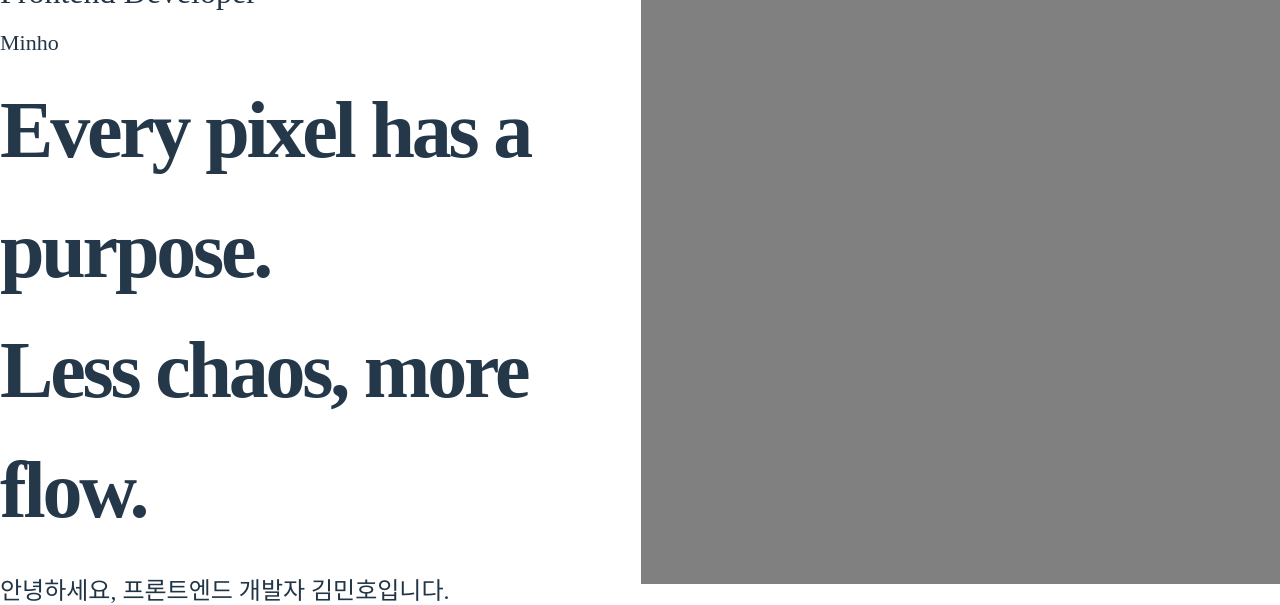
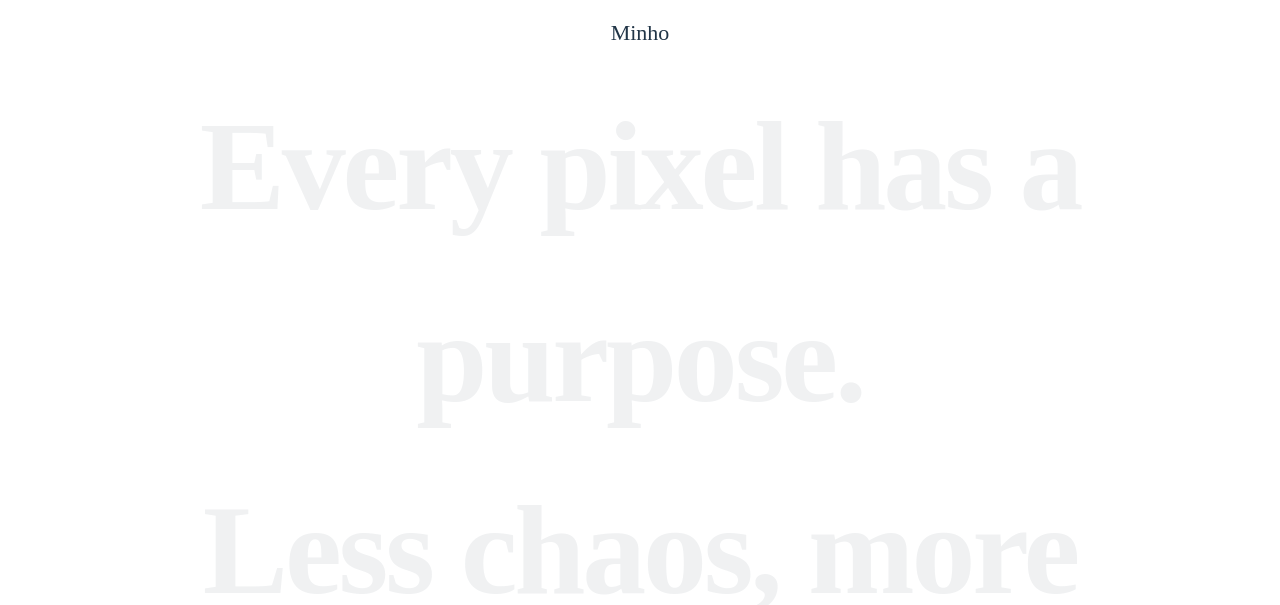
Before and after one commit to miiinhoo/Front-MyPortfolio, a React (Vite) app: page / in a window 1280 px wide. Shown: the part 216-821 px from the top of the page. Built offline with nearby package versions, Linux system fonts and the light colour scheme; no server answers.

Commit message:
del : BasicAside삭제

```diff
--- a/src/layouts/BasicAside.jsx
+++ /dev/null
@@ -1,7 +0,0 @@
-export default function BasicAside(){
-    return(
-        <div className="main-aside">
-            오른쪽 스티키
-        </div>
-    )
-}
--- a/src/layouts/Layout.scss
+++ b/src/layouts/Layout.scss
@@ -41,25 +41,7 @@
     width: 100%;
     position: relative;
   }
-  .main-aside{
-    box-sizing: border-box;
-    padding: 15vh 0 0;
-    position: sticky;
-    top:0;
-    float: right;
-    width: 50%;
-    height: 100vh;
-    background-color: gray;
-    &::after{
-        content: "";
-        display: block;
-        width: 1px;
-        height: 100%;
-        background-color: white;
-        position: absolute;
-        top:0;left: 0;
-    }
-  }
+
   section{
     width: 100%;
     height: 100vh;
@@ -67,8 +49,11 @@
     font-family: var(--MainFont);
     .page-inner{
         box-sizing: border-box;
+        width: 85%;
         height: 100%;
+        text-align: center;
         padding: 15vh 0;
+        margin: 0 auto;
         .text-wrapper{
           display: flex;
           flex-direction: column;
@@ -88,11 +73,11 @@
           60%, 100% { opacity: 0; transform: translateY(-10px); }
         }
         .fade-text{
-          font-size: 5rem;
+          font-size: 8rem;
           font-weight: bold;
           letter-spacing: -0.2rem;
           .fade{
-             animation: fadeCycle 4s ease-in-out forwards;
+             animation: fadeCycle 9s ease-in-out forwards;
           }
         }
         .title{
--- a/src/pages/MainPage.jsx
+++ b/src/pages/MainPage.jsx
@@ -1,4 +1,4 @@
-import BasicAside from "../layouts/BasicAside";
+
 import FirstPage from "./main/FirstPage";
 import Footer from "./main/Footer";
 import SecondPage from "./main/SecondPage";
@@ -8,7 +8,6 @@ export default function MainPage(){
     return(
         <div className="main-content">
             <div className="sticky-zone">
-                <BasicAside/>
                 <FirstPage/>
                 <SecondPage/>
 
--- a/src/pages/main/FirstPage.jsx
+++ b/src/pages/main/FirstPage.jsx
@@ -8,7 +8,7 @@ export default function FirstPage(){
     useEffect(() => {
         const interval = setInterval(() => {
             setIndex((prev)=> (prev + 1) % Title.length);
-        },4000);
+        },5500);
         return () => clearInterval(interval);
     },[Title.length]);
 
```
